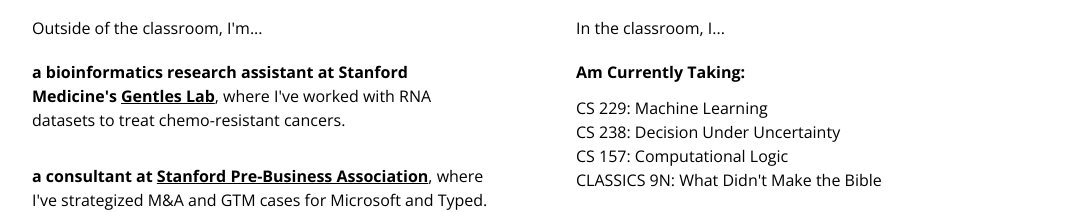
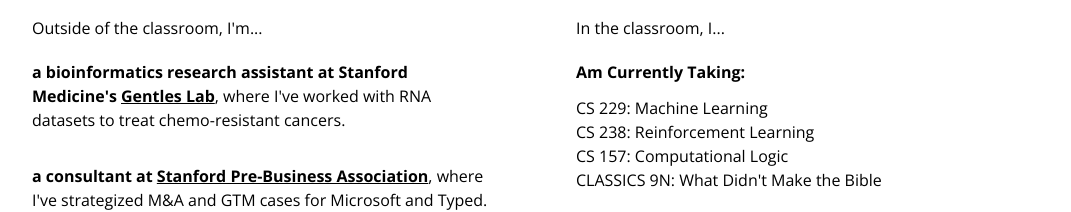
Before and after one commit to aaronkjin/personal, a Next.js app: page /about in a window 1280 px wide. Shown: the part 1060-1272 px from the top of the page, without its empty margins (104-1175 px from the left). Built offline with nearby package versions, Linux system fonts and the light colour scheme.

Commit message:
rename cs 238

```diff
--- a/pages/about.js
+++ b/pages/about.js
@@ -410,7 +410,7 @@ export default function About() {
             <div>
               CS 238
               <span className={theme === "dark" ? "opacity-50" : ""}>
-                : Decision Under Uncertainty
+                : Reinforcement Learning
               </span>
             </div>
 
```
